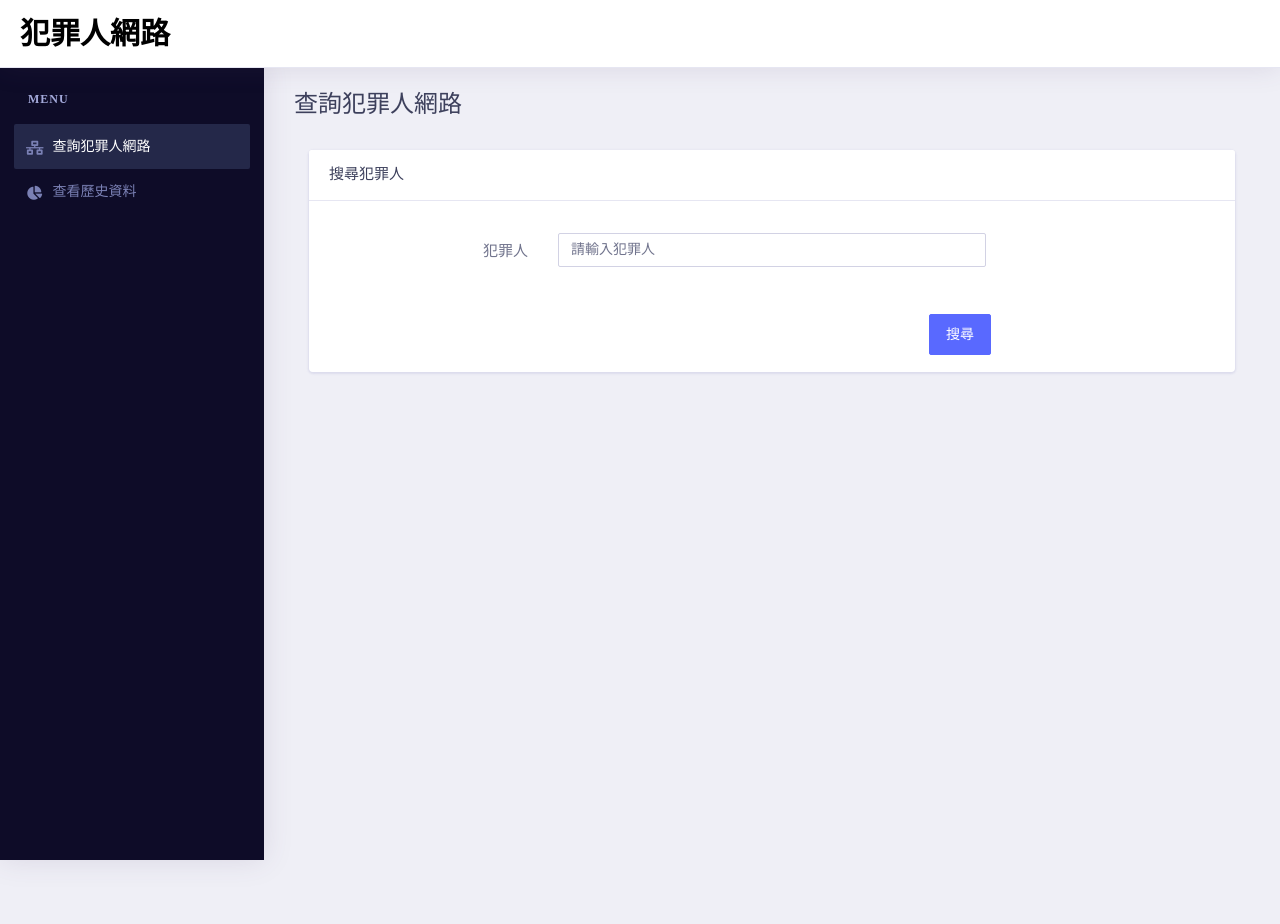
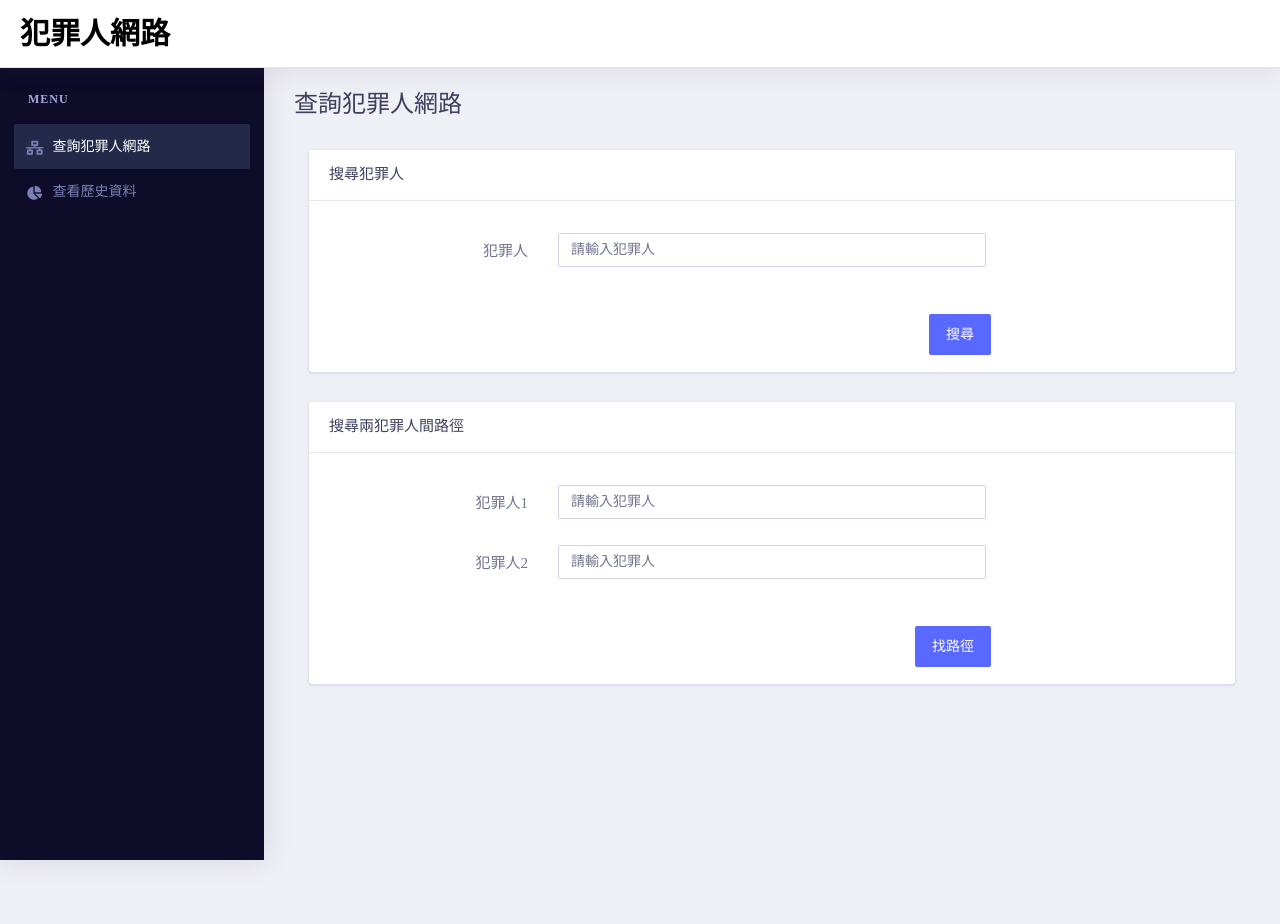
Before and after one commit to booker2681/djangoblog, a Django app: page /graph/ in a window 1280 px wide. Shown: the top 924 px of the page. Run offline with Django 3.2, Linux system fonts and the light colour scheme; some libraries are stand-ins or nearby versions.

Commit message:
Add path counting

```diff
--- a/Graph/views.py
+++ b/Graph/views.py
@@ -3,6 +3,7 @@ from django.template.loader import get_template
 from django.http import HttpResponse, JsonResponse
 from django.views.decorators.csrf import csrf_exempt
 from pymongo import MongoClient
+import networkx as nx
 
 def homepage(request):
 	template = get_template('index.html')
@@ -91,42 +92,33 @@ def get_Edge(Node, Edge, Link): # 取得所有node的edge
                 if(e['To Name'] == nj):
                     Link.append({'source': Node.index(e['From Name']), 'target': Node.index(e['To Name']), 'weight': e['Weight']})
 
-# def get_graph(prisoner, Node, Link, Edge): # 單一子圖
+@csrf_exempt
+def get_shortest_path(request):
+    source = request.POST['source']
+    target = request.POST['target']
 
-#     client = MongoClient('140.120.13.244', 27018)
-#     if(prisoner not in Edge):
-#         this_Edge = list( client.Law.Edge.find({'From Name': prisoner}))
-#         Edge[prisoner] = this_Edge
-#     else:
-#         this_Edge = Edge[prisoner]
-#     prisoner_relate_node = []
+    print(source, target)
+    G = nx.Graph()
+    client = MongoClient('140.120.13.244', 27018)
+    Edge = list(client.Law.Edge.find({}))
+    for i, e in enumerate(Edge):
+        G.add_edge(e['From Name'], e['To Name'])
+        print(i, " ", e['From Name'], " ", e['To Name'])
 
-#     if(prisoner not in Node):
-#         Node.append(prisoner)
+    Map = []
+    Link = []
+    try:
+        path = nx.shortest_path(G, source = source, target = target)
+        for ni, n in enumerate(path):
+            Map.append({'name': n})
+            if(ni!=len(path)-1):
+                Link.append({'source': ni, 'target': ni+1})
+    except:
+        path = []
+        Map = [{'name': source}, {'name': target}]
 
-#     # 找到鄰居節點
-#     for e in this_Edge:
-#         if(e['To Name'] not in Node):
-#             Node.append(e['To Name'])
-#         prisoner_relate_node.append(e['To Name'])
-#         # print('e: ', e)
-#         Link.append({'source': Node.index(e['From Name']), 'target': Node.index(e['To Name']), 'weight': e['Weight']})
-
-#     # 檢查鄰居節點間關係
-#     for ni in prisoner_relate_node:
-#         if(ni not in Edge):
-#             relate_edge = list( client.Law.Edge.find({'From Name': ni}))
-#             Edge[ni] = relate_edge
-#         else:
-#             relate_edge = Edge[ni]
-#         # print('relate', relate_edge)
-#         for re in relate_edge:
-#             for nj in prisoner_relate_node:
-#                 if(re['To Name'] == nj):
-#                     Link.append({'source': Node.index(re['From Name']), 'target': Node.index(re['To Name']), 'weight': re['Weight']})
-
-
-
+    result = {'Map': Map, 'Link': Link}
+    return JsonResponse(result)
 
 
 
--- a/law_django/urls.py
+++ b/law_django/urls.py
@@ -23,6 +23,7 @@ Graph_patterns = [
     re_path(r'^graph/$', Graph_views.graph),
     re_path(r'^get_graph_data/$', Graph_views.get_graph_data),
     re_path(r'^search_prisoner/$', Graph_views.search_prisoner),
+    re_path(r'^get_shortest_path/$', Graph_views.get_shortest_path),
 ]
 
 urlpatterns = [
--- a/static/js/graph.js
+++ b/static/js/graph.js
@@ -120,10 +120,10 @@ function create_graph(data){
         .data(map)
         .enter().append("circle")
         // 圓的寬度與樣式
-        .attr("r", 12)
+        .attr("r", 17) // 圓大小
         .attr("fill", function(d,i) { return color(i); })
         .attr('stroke','white')
-        .attr('stroke-width',2)
+        .attr('stroke-width',4) // 外圓寬度
         .call(d3.drag()
             .on("start", dragstarted)
             .on("drag", dragged)
@@ -148,7 +148,7 @@ function create_graph(data){
 
     simulation.force("link")
         .links(links)
-        .distance(50);
+        .distance(120);
 
     simulation.force("charge")
         .strength(-60)
@@ -186,6 +186,38 @@ function create_graph(data){
         d.fy = null;
     }
 }
+
+function find_path(){
+    var source = $('#source').val();
+    var target = $('#target').val();
+    $("button").attr("disabled", true);
+
+    console.log(source, target)
+
+    $.ajax({
+        url: "/get_shortest_path/",
+        dataType: "json",
+        traditional: true,
+        data: {
+            source: source,
+            target: target,
+        },
+        type:"POST",
+
+        success: function(data) {
+            console.log(data)
+            create_graph(data)
+            $("#graph_card_div").show();
+
+            $("button").attr("disabled", false);
+        },
+
+        error:function() {
+            $("button").attr("disabled", false);
+        }
+    });
+}
+
 
 // chart.js
 // function create_predict_trend(data, type){
--- a/template/graph.html
+++ b/template/graph.html
@@ -89,7 +89,31 @@
                         </div>
                     </div>
                 </div>
-
+                <!-- find path -->
+                <div class="col-xl-12 col-lg-12 col-md-12 col-sm-12 col-12" id="find_path_card_div">
+                        <div class="card" id="find_path_card">
+                            <h5 class="card-header">搜尋兩犯罪人間路徑</h5>
+                            <div class="card-body">
+                                <div class="form-group row">
+                                    <label class="col-12 col-sm-3 col-form-label text-sm-right">犯罪人1</label>
+                                    <div class="col-12 col-sm-8 col-lg-6">
+                                        <input id='source' required="" placeholder="請輸入犯罪人" class="form-control">
+                                    </div>
+                                </div>
+                                <div class="form-group row">
+                                    <label class="col-12 col-sm-3 col-form-label text-sm-right">犯罪人2</label>
+                                    <div class="col-12 col-sm-8 col-lg-6">
+                                        <input id='target' required="" placeholder="請輸入犯罪人" class="form-control">
+                                    </div>
+                                </div>
+                            </div>
+                            <div class="form-group row text-right">
+                                <div class="col col-sm-10 col-lg-9 offset-sm-1 offset-lg-0">
+                                    <button class="btn btn-space btn-primary" onclick="find_path()" id="find_path_btn">找路徑</button>
+                                </div>
+                            </div>
+                        </div>
+                    </div>
             </div>
         </div>
 
```
